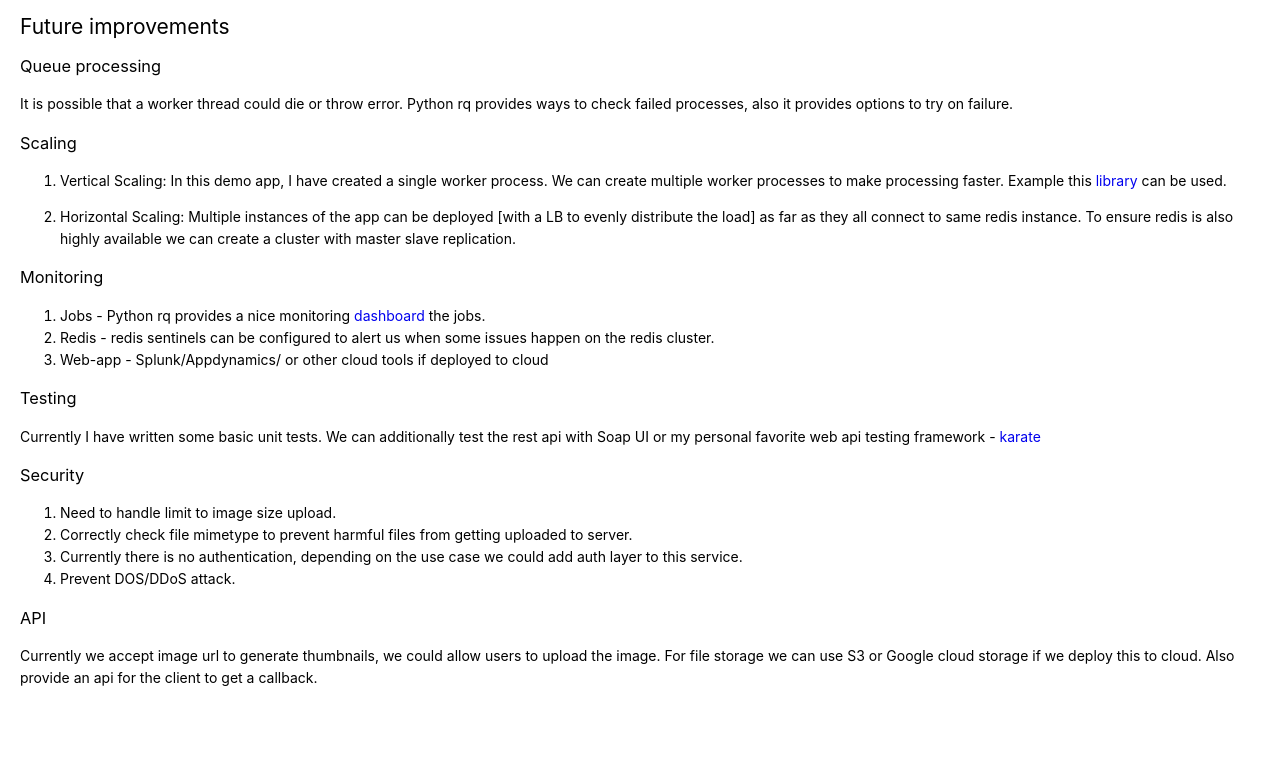
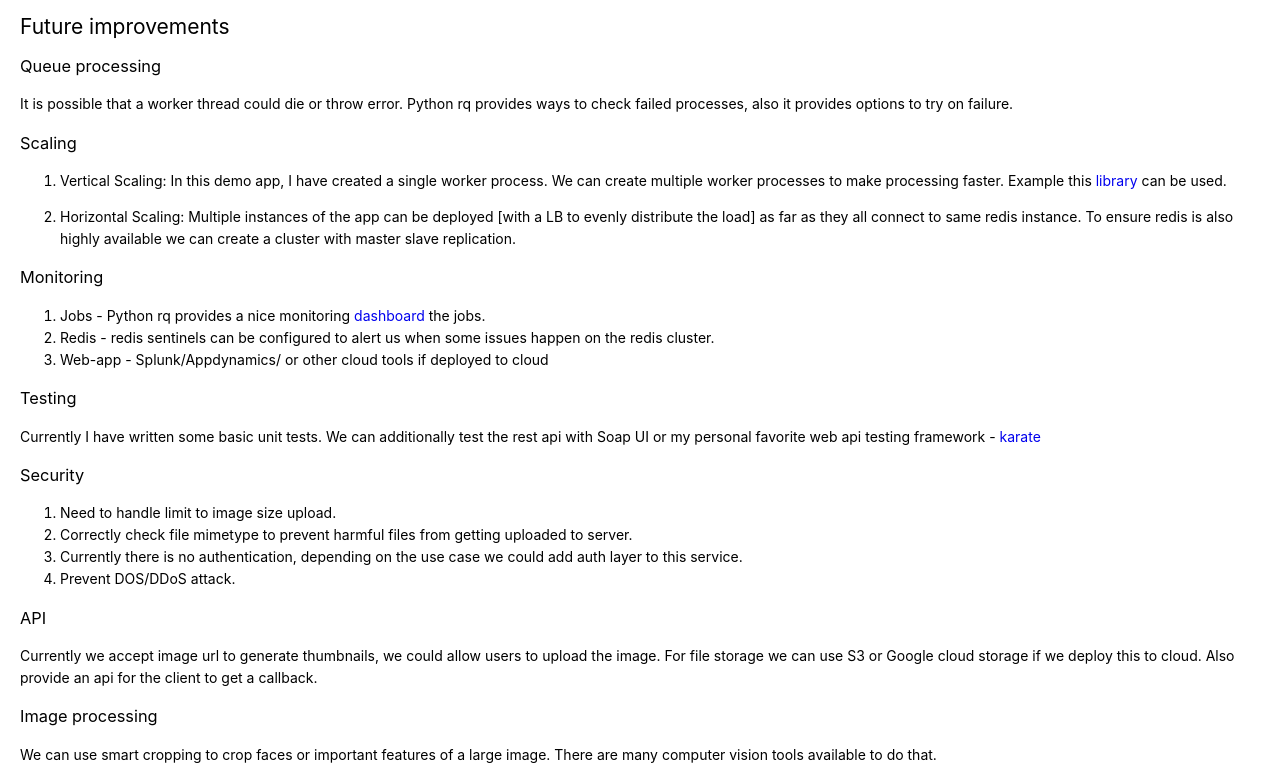
Before and after one commit to anandjoshi91/thumbnailed, a plain HTML site: page design/index.html in a window 1280 px wide. Shown: the part 1285-2065 px from the top of the page. Before the commit the page ends 1988 px from the top, so only its background shows below. Drawn offline with Linux system fonts and the light colour scheme; a script that the page names is missing.

Commit message:
update design docs and read me

```diff
--- a/design/index.html
+++ b/design/index.html
@@ -454,6 +454,8 @@ code {
 </ol>
 <h3 id="api">API</h3>
 <p>Currently we accept image url to generate thumbnails, we could allow users to upload the image. For file storage we can use S3 or Google cloud storage if we deploy this to cloud. Also provide an api for the client to get a callback.</p>
+<h3 id="image-processing">Image processing</h3>
+<p>We can use smart cropping to crop faces or important features of a large image. There are many computer vision tools available to do that.</p>
 
 </body>
 </html>
```
Also changed, not shown: 2 other files.
